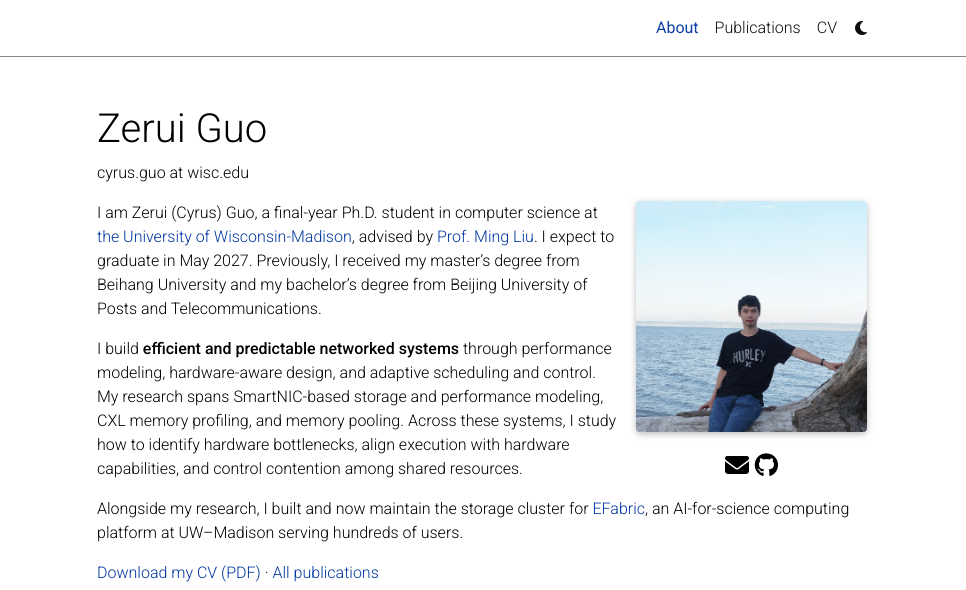
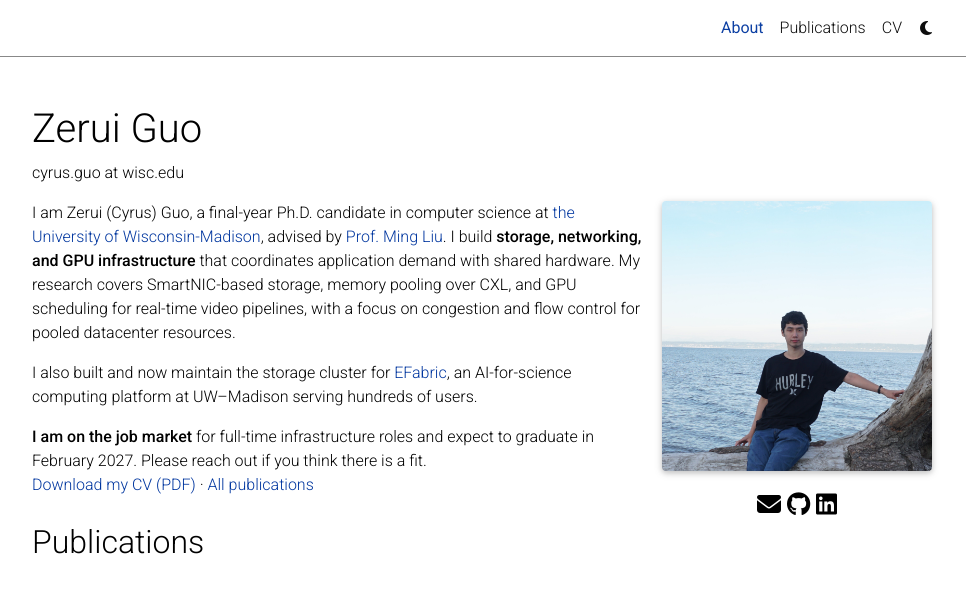
Before and after one commit to AlphaCat00/AlphaCat00.github.io, a Jekyll site: the page built from _pages/about.md, in a window 1280 px wide, cut to the strip 0-590 px from the top of the page. Shown: the whole strip, without its empty margins (158-1124 px from the left). Built offline with Jekyll 4.4.1, drawn with Linux system fonts in a browser that asks for light colours; full-size pictures stand in for the smaller copies a plugin makes; comment, search, counter and statistics services are not loaded; a style sheet for code colours, icons or effects is not loaded.

Commit message:
Update profile for job search, refresh public CV, and refine publication styling

```diff
--- a/_config.yml
+++ b/_config.yml
@@ -8,7 +8,7 @@ middle_name:
 last_name: Guo
 email: cyrus.guo@wisc.edu
 description: > # the ">" symbol means to ignore newlines until "footer_text:"
-  Zerui (Cyrus) Guo is a Computer Science Ph.D. student at UW–Madison researching
+  Zerui (Cyrus) Guo is a Computer Science Ph.D. candidate at UW–Madison researching
   hardware-aware networked systems, performance engineering, and disaggregated computing.
 footer_text: >
   Powered by <a href="https://jekyllrb.com/" target="_blank">Jekyll</a> with <a href="https://github.com/alshedivat/al-folio">al-folio</a> theme.
@@ -51,10 +51,10 @@ rss_icon: false
 # -----------------------------------------------------------------------------
 
 navbar_fixed: true
-footer_fixed: true
+footer_fixed: false
 
 # Dimensions
-max_width: 800px
+max_width: 930px
 
 # TODO: add layout settings (single page vs. multi-page)
 
@@ -74,7 +74,7 @@ github_username: AlphaCat00 # your GitHub user name
 gitlab_username: # your GitLab user name
 twitter_username: # your Twitter handle
 mastodon_username: # your mastodon instance+username in the format instance.tld/@username
-linkedin_username: # your LinkedIn user name
+linkedin_username: zerui-guo-4b39233b0 # your LinkedIn user name
 telegram_username: # your Telegram user name
 scholar_userid: l7kMoz8AAAAJ # your Google Scholar ID
 semanticscholar_id: # your Semantic Scholar ID
@@ -301,7 +301,7 @@ scholar:
 
 badges: # Display different badges for your publications
   altmetric_badge: true # Altmetric badge (https://www.altmetric.com/products/altmetric-badges/)
-  dimensions_badge: true # Dimensions badge (https://badge.dimensions.ai/)
+  dimensions_badge: false # Dimensions badge (https://badge.dimensions.ai/)
 
 # Filter out certain bibtex entry keywords used internally from the bib output
 filtered_bibtex_keywords: [abbr, abstract, arxiv, bibtex_show, html, pdf, selected, supp, blog, code, poster, slides, website, preview, altmetric]
--- a/_layouts/bib.html
+++ b/_layouts/bib.html
@@ -30,7 +30,7 @@
         <!-- Entry bib key -->
         <div id="{{entry.key}}" class="col-sm-8">
         <!-- Title -->
-        <div class="title">{{entry.title}}</div>
+        <div class="title">{% if entry.pdf %}<a href="{{ entry.pdf | prepend: '/assets/pdf/' | relative_url }}">{{entry.title}}</a>{% else %}{{entry.title}}{% endif %}</div>
         <!-- Author -->
         <div class="author">
         {% assign author_array_size = entry.author_array | size %}
@@ -149,7 +149,7 @@
             <a class="bibtex btn btn-sm z-depth-0" role="button">Bib</a>
           {%- endif %}
           {%- if entry.html %}
-            <a href="{{ entry.html }}" class="btn btn-sm z-depth-0" role="button">HTML</a>
+            <a href="{{ entry.html }}" class="btn btn-sm z-depth-0" role="button">Paper page</a>
           {%- endif %}
           {%- if entry.pdf %}
             <a href="{{ entry.pdf | prepend: '/assets/pdf/' | relative_url }}" class="btn btn-sm z-depth-0" role="button">PDF</a>
--- a/_pages/about.md
+++ b/_pages/about.md
@@ -19,10 +19,9 @@ social: false  # includes social icons at the bottom of the page
 
 ---
 
-I am Zerui (Cyrus) Guo, a final-year Ph.D. student in computer science at [the University of Wisconsin-Madison](https://www.cs.wisc.edu/), advised by [Prof. Ming Liu](https://pages.cs.wisc.edu/~mgliu/index.html). I expect to graduate in May 2027. Previously, I received my master's degree from Beihang University and my bachelor's degree from Beijing University of Posts and Telecommunications.
+I am Zerui (Cyrus) Guo, a final-year Ph.D. candidate in computer science at [the University of Wisconsin-Madison](https://www.cs.wisc.edu/), advised by [Prof. Ming Liu](https://pages.cs.wisc.edu/~mgliu/index.html). I build **storage, networking, and GPU infrastructure** that coordinates application demand with shared hardware. My research covers SmartNIC-based storage, memory pooling over CXL, and GPU scheduling for real-time video pipelines, with a focus on congestion and flow control for pooled datacenter resources.
 
-I build **efficient and predictable networked systems** through performance modeling, hardware-aware design, and adaptive scheduling and control. My research spans SmartNIC-based storage and performance modeling, CXL memory profiling, and memory pooling. Across these systems, I study how to identify hardware bottlenecks, align execution with hardware capabilities, and control contention among shared resources.
+I also built and now maintain the storage cluster for [EFabric](https://efabric.cs.wisc.edu/), an AI-for-science computing platform at UW–Madison serving hundreds of users.
 
-Alongside my research, I built and now maintain the storage cluster for [EFabric](https://efabric.cs.wisc.edu/), an AI-for-science computing platform at UW–Madison serving hundreds of users.
-
+**I am on the job market** for full-time infrastructure roles and expect to graduate in February 2027. Please reach out if you think there is a fit.<br>
 [Download my CV (PDF)]({{ '/assets/pdf/resume.pdf' | relative_url }}) · [All publications]({{ '/publications/' | relative_url }})
--- a/_sass/_base.scss
+++ b/_sass/_base.scss
@@ -622,6 +622,14 @@ footer.sticky-bottom {
 
       .title {
         font-weight: bolder;
+
+        a {
+          color: var(--global-text-color);
+
+          &:hover {
+            color: var(--global-theme-color);
+          }
+        }
       }
 
       .author {
```
Also changed, not shown: 1 other file.
